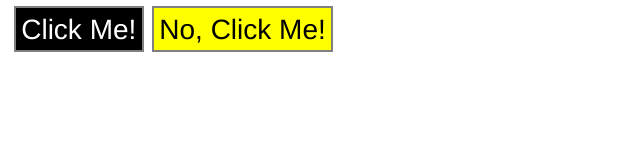
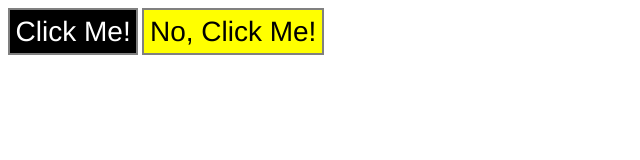
Before and after one commit to c3aus3scu/css-exercises, a plain HTML site: page foundations/03-grouping-selectors/index.html in a window 1280 px wide. Shown: the whole page, without its empty margins (0-640 px from the left). Drawn offline with Linux system fonts and the light colour scheme.

Commit message:
After I check the solution it sims is better to use button for semantic and create buttons

```diff
--- a/foundations/03-grouping-selectors/index.html
+++ b/foundations/03-grouping-selectors/index.html
@@ -7,9 +7,8 @@
     <link rel="stylesheet" href="style.css">
 </head>
 <body>
-    <div class="Buttons">
-        <span class="Dark">Click Me!</span>
-        <span class="Yellow">No, Click Me!</span>
+        <button class="Dark">Click Me!</button>
+        <button class="Yellow">No, Click Me!</button>
     </div>
 </body>
 </html>
--- a/foundations/03-grouping-selectors/style.css
+++ b/foundations/03-grouping-selectors/style.css
@@ -1,4 +1,4 @@
-.Buttons {
+.Dark, .Yellow {
     font-family: Helvetica, Times New Roman, sans-serif;
     font-size: 28px;
     padding: 0.2em;
```
